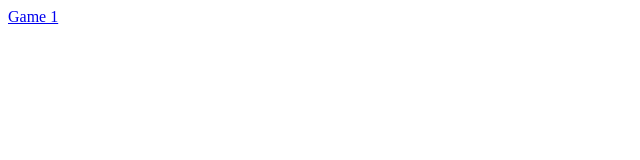
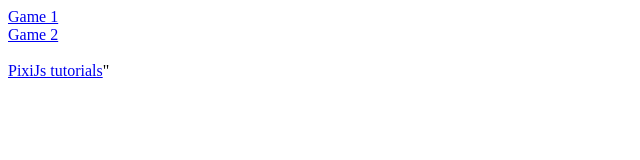
Before and after one commit to peterdstone/adam, a plain HTML site: page index.html in a window 1280 px wide. Shown: the whole page, without its empty margins (0-640 px from the left). Drawn offline with Linux system fonts and the light colour scheme.

Commit message:
add link

```diff
--- a/index.html
+++ b/index.html
@@ -5,6 +5,9 @@
 <meta name="description" content="Adams first page">
 </head>
 <body>
-<a href="game1/index.html">Game 1</a>
+<a href="game1/index.html">Game 1</a> <br/>
+<a href="game2/index.html">Game 2</a> <br/>
+<br/>
+<a href="https://pixijs.com/tutorials/">PixiJs tutorials</a>"
 </body>
 </html>
```
